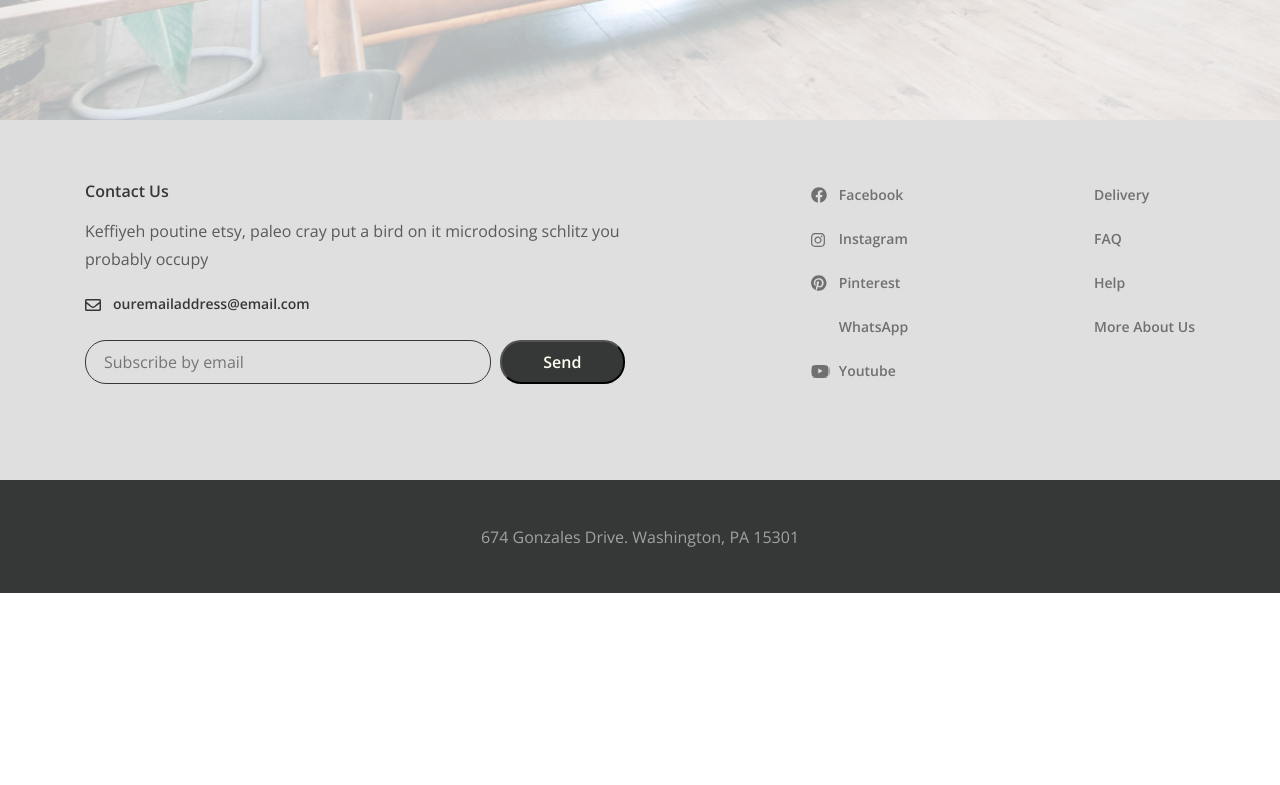
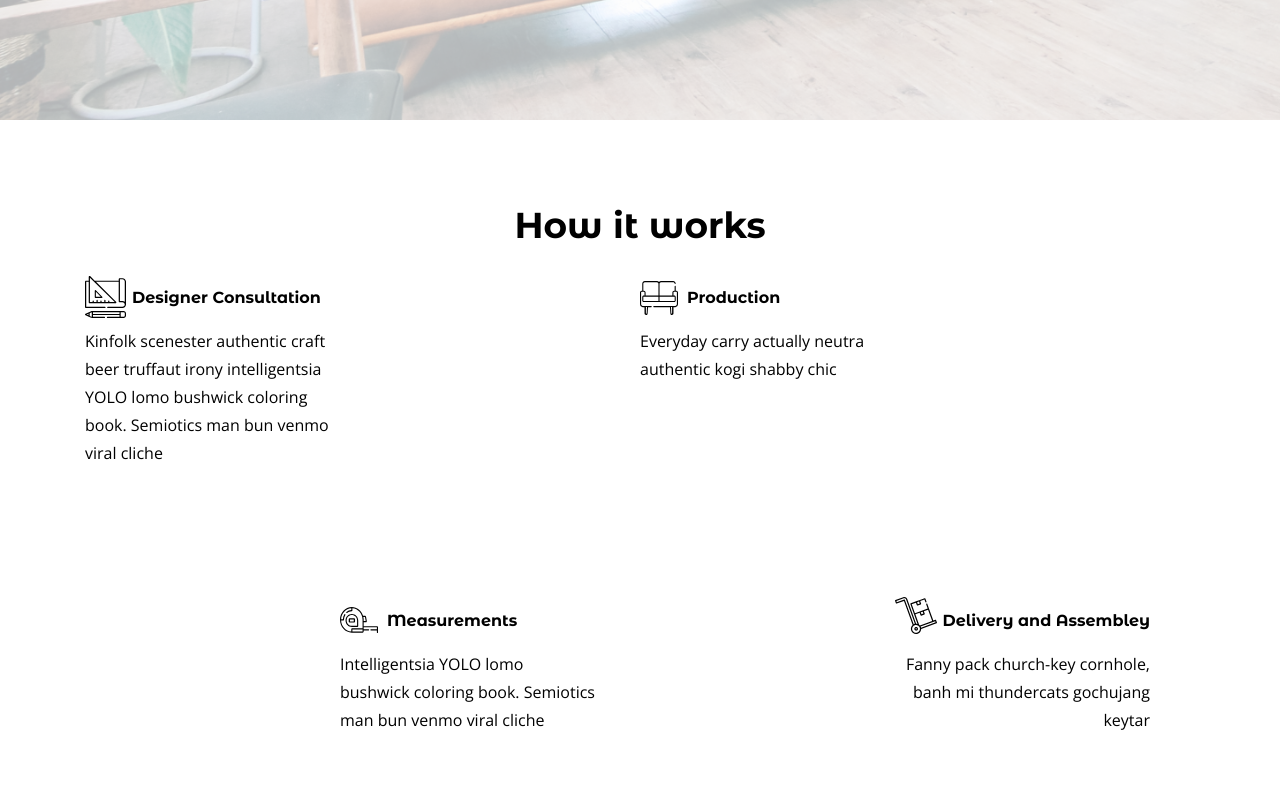
Before and after one commit to BekzodDeveloper/desire-multi-page, a website: page app/index.html in a window 1280 px wide. Shown: the part 1955-2740 px from the top of the page. Before the commit the page ends 2548 px from the top, so only its background shows below. Drawn offline with nearby package versions, Linux system fonts and the light colour scheme.

Commit message:
how-it-works is started

```diff
--- a/app/index.html
+++ b/app/index.html
@@ -207,6 +207,38 @@
         </div>
       </section>
 
+      <div class="how-it-works">
+        <div class="container">
+          <div class="how-it-works__inner">
+            <h3 class="how-it-works__title">How it works</h3>
+            <div class="how-it-works__steps">
+              <div class="how-it-works__steps-start">
+                <div class="how-it-works__step step-1">
+                  <h4 class="how-it-works__step-title how-it-works__step-title-1">Designer Consultation</h4>
+                  <p class="how-it-works__step-text">Kinfolk scenester authentic craft beer truffaut irony
+                    intelligentsia YOLO lomo bushwick coloring book. Semiotics man bun venmo viral cliche</p>
+                </div>
+                <div class="how-it-works__step step-bottom">
+                  <h4 class="how-it-works__step-title how-it-works__step-title-2">Measurements</h4>
+                  <p class="how-it-works__step-text">Intelligentsia YOLO lomo bushwick coloring book. Semiotics man bun
+                    venmo viral cliche</p>
+                </div>
+              </div>
+              <div class="how-it-works__steps-start">
+                <div class="how-it-works__step">
+                  <h4 class="how-it-works__step-title how-it-works__step-title-3">Production</h4>
+                  <p class="how-it-works__step-text">Everyday carry actually neutra authentic kogi shabby chic</p>
+                </div>
+                <div class="how-it-works__step step-bottom">
+                  <h4 class="how-it-works__step-title how-it-works__step-title-4">Delivery and Assembley</h4>
+                  <p class="how-it-works__step-text step-text-last">Fanny pack church-key cornhole, banh mi thundercats gochujang keytar</p>
+                </div>
+              </div>
+            </div>
+          </div>
+        </div>
+      </div>
+
     </main>
 
     <footer id="footer" class="footer">
--- a/app/scss/style.scss
+++ b/app/scss/style.scss
@@ -316,6 +316,86 @@
     }
 }
 
+.how-it-works {
+    padding-top: 80px;
+    padding-bottom: 100px;
+    &__title {
+        @extend %title-font;
+        font-size: 36px;
+        line-height: 51px;
+        text-align: center;
+        margin-bottom: 33px;
+    }
+    &__steps {
+        display: flex;
+    }
+    &__steps-start {
+        width: 50%;
+        display: flex;
+        height: 450px;
+    }
+    &__step {
+        width: 255px;
+    }
+    .step-bottom {
+        align-self: flex-end;
+        .step-text-last{
+            text-align: right;
+        }
+    }
+    &__step-title {
+        @extend %title-font;
+        position: relative;
+        padding-left: 47px;
+        padding-bottom: 15px;
+    }
+    &__step-title-1 {
+        &::before {
+            content: "";
+            background-image: url(../images/designer-consultation.svg);
+            width: 41px;
+            height: 42px;
+            position: absolute;
+            top: -8px;
+            left: 0;
+        }
+    }
+    &__step-title-2 {
+        &::before {
+            content: "";
+            background-image: url(../images/measurement.svg);
+            width: 38px;
+            height: 26px;
+            position: absolute;
+            top: 0px;
+            left: 0;
+        }
+    }
+    &__step-title-3 {
+        &::before {
+            content: "";
+            background-image: url(../images/production.svg);
+            width: 38px;
+            height: 34px;
+            position: absolute;
+            top: -3px;
+            left: 0;
+        }
+    }
+    &__step-title-4 {
+        text-align: right!important;
+        &::before {
+            content: "";
+            background-image: url(../images/delivery.svg);
+            width: 42px;
+            height: 37px;
+            position: absolute;
+            top: -10px;
+            left: 0;
+        }
+    }
+}
+
 .footer {
     background-color: #dfdfdf;
 
```
Also changed, not shown: app/css/style.min.css, app/images/delivery.svg (added), app/images/designer-consultation.svg (added), app/images/measurement.svg (added), app/images/production.svg (added).
